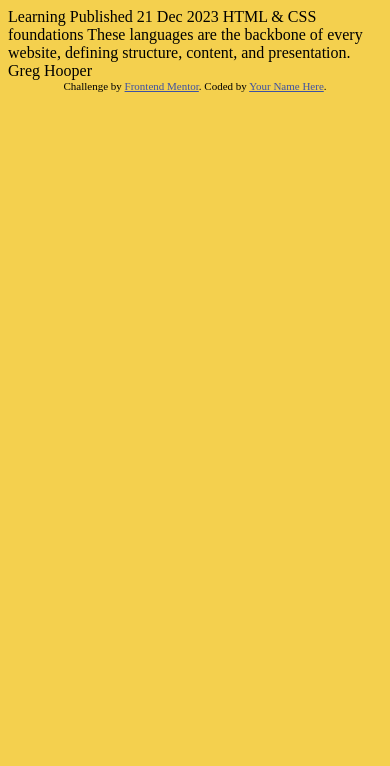
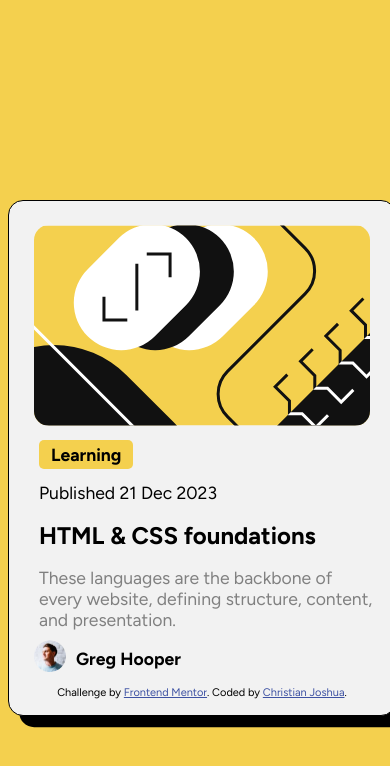
Before and after one commit to thelastmedici/blog-preview-card, a plain HTML site: page index.html in a window 390 px wide. Drawn offline with Linux system fonts and the light colour scheme.

Commit message:
added up styles for mobile design

```diff
--- a/index.html
+++ b/index.html
@@ -5,6 +5,9 @@
   <meta name="viewport" content="width=device-width, initial-scale=1.0"> <!-- displays site properly based on user's device -->
 
   <link rel="icon" type="image/png" sizes="32x32" href="./assets/images/favicon-32x32.png">
+  <link rel="preconnect" href="https://fonts.googleapis.com">
+<link rel="preconnect" href="https://fonts.gstatic.com" crossorigin>
+<link href="https://fonts.googleapis.com/css2?family=Figtree:ital,wght@0,300..900;1,300..900&display=swap" rel="stylesheet">
   <link rel="stylesheet" href="./style.css">
 
   <title>Frontend Mentor | Blog preview card</title>
@@ -13,20 +16,27 @@
 
 </head>
 <body>
+  <div class="container">
+    <div class="img-section">
+      <img src="./assets/images/illustration-article.svg" alt="illustration-article image">
+    </div>
+      <div class="about">
+        <p><span>Learning</span></p>
 
-  Learning
+            <p>Published 21 Dec 2023</p>
+            <h1>HTML & CSS foundations</h1>
+            <p>These languages are the backbone of every website, defining structure, content, and presentation.</p>
+      </div>
+    <div class="about-author">
+      <img src="./assets/images/image-avatar.webp" alt="grep hooper's image">
+      <p>Greg Hooper</p>
+    </div>
 
-  Published 21 Dec 2023
 
-  HTML & CSS foundations
-
-  These languages are the backbone of every website, defining structure, content, and presentation.
-
-  Greg Hooper
-
-  <div class="attribution">
-    Challenge by <a href="https://www.frontendmentor.io?ref=challenge" target="_blank">Frontend Mentor</a>.
-    Coded by <a href="#">Your Name Here</a>.
+    <div class="attribution">
+      Challenge by <a href="https://www.frontendmentor.io?ref=challenge" target="_blank">Frontend Mentor</a>.
+      Coded by <a href="https://github.com/thelastmedici">Christian Joshua</a>.
+    </div>
   </div>
 </body>
 </html>
--- a/style.css
+++ b/style.css
@@ -3,12 +3,68 @@ html{
 }
 
 .container{
-    width: 400px;
-    height: 600px;
+    width: 386px;
+    height: 514px;
     background-color: #f2f2f2;
     margin: 0 auto;
     margin-top: 200px;
+    border: 1px solid black;
+    border-radius: 15px;
+    font-size: 16px;
+    font-family: "Figtree", sans-serif;
+    box-shadow: 0.7rem 0.7rem;
 }
+
+img{
+    border-radius: 15px;
+}
+.img-section{
+    display: flex;
+    justify-content: center;
+    align-items: center;
+    padding-top: 24px;
+}
+.about{
+    padding-left: 30px;
+    height:194px;
+    width: 338px;
+}
+h1{
+    font-size:1.5rem;
+    font-weight: 700;
+}
+p{
+    font-size: 1.1rem;
+    color: hsl(0, 0%, 50%);
+}
+span{
+    background-color:hsl(47, 88%, 63%);
+    border-radius: 5px;
+    padding:4px 12px 4px 12px;
+    font-weight: bold;
+    color: black;
+}
+body > div > div.about > p:nth-child(2){
+    color: black;
+}
+.about-author{
+    display: flex;
+    width: 129;
+    height:32;
+    padding-left: 5px;
+    padding-top: 2px;
+}
+.about-author img{
+    width: 32px;
+    height: 32px;
+    padding-left: 20px;
+}
+ div.about-author > p{
+    color: black;
+    font-weight: bold;
+    padding-left: 10px;
+    margin-top: 8px;
+ }
 
 .attribution { font-size: 11px; text-align: center; }
 .attribution a { color: hsl(228, 45%, 44%); }
```
